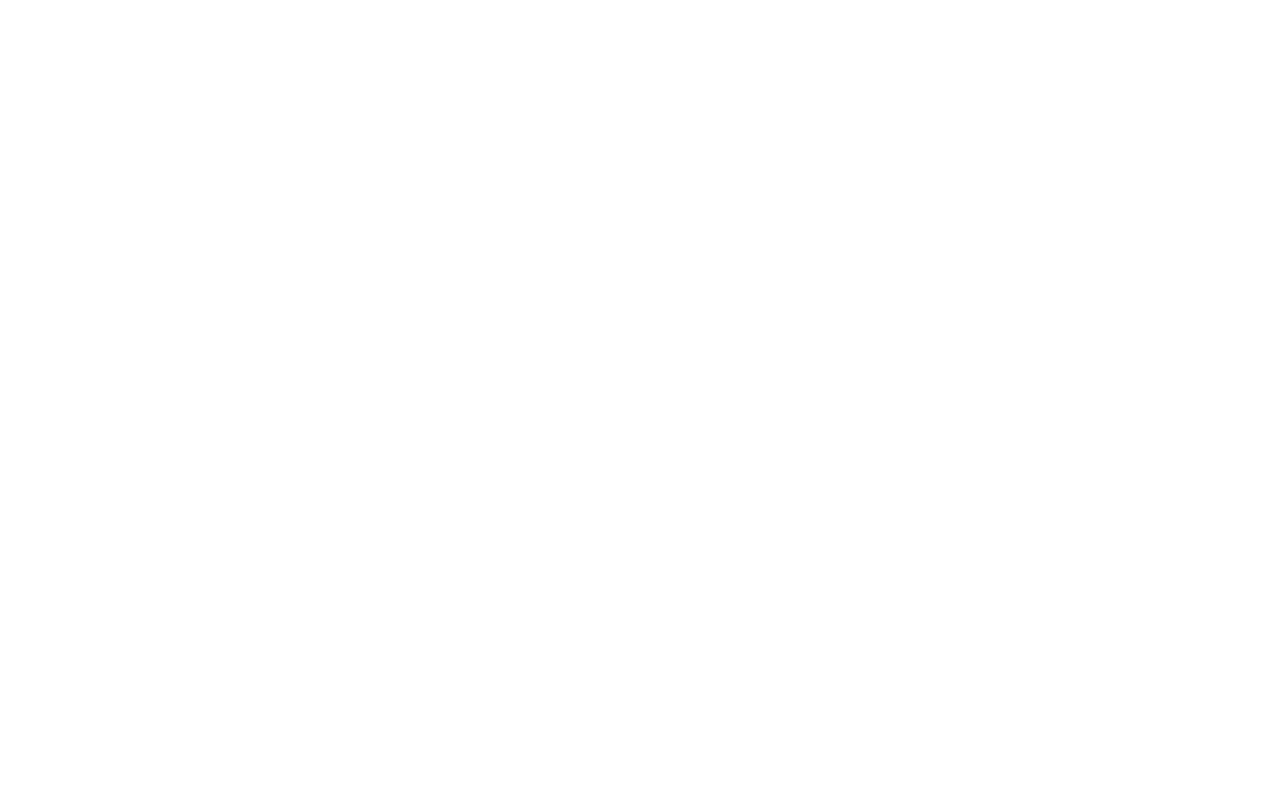
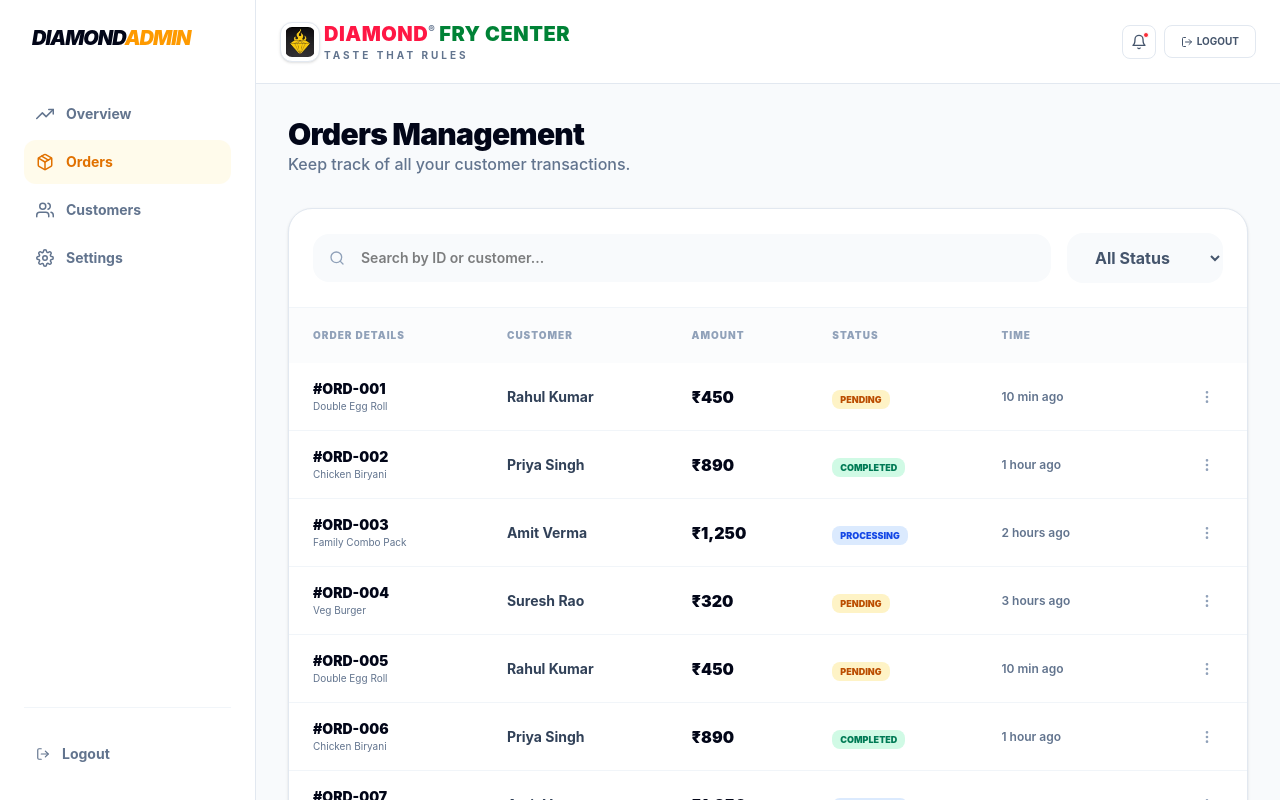
Before and after one commit to Khalid0226/food-delivery-web, a React app: page /admin/orders in a window 1280 px wide. Before the commit this address had no page. Built offline with nearby package versions, Linux system fonts and the light colour scheme; the HTML template or start-up script is replaced by a standard one.

Commit message:
new features

```diff
--- a/src/App.jsx
+++ b/src/App.jsx
@@ -15,6 +15,7 @@
 import OrderDetails from './modules/customer/pages/OrderDetails';
 
 import AdminDashboard from './modules/admin/AdminDashboard';
+import Orders from './modules/admin/Orders';
 
 function App() {
   return (
@@ -41,6 +42,7 @@
 
           {/* admin */}
           <Route path="/admin/dashboard" element={<AdminDashboard />} />
+          <Route path='/admin/orders' element={<Orders />}></Route>
         </Routes>
       </Layout>
     </BrowserRouter>
--- a/src/components/admin_layout/AdminSidebar.jsx
+++ b/src/components/admin_layout/AdminSidebar.jsx
@@ -1,10 +1,10 @@
 import React from 'react';
+import { NavLink } from 'react-router-dom';
 import { FiPackage, FiUsers, FiTrendingUp, FiSettings, FiLogOut } from 'react-icons/fi';
 
 export default function AdminSidebar() {
   return (
-    // Sidebar background ko white/light gray rakha hai taaki main layout ke saath match kare
-    <aside className="w-64 bg-white border-r border-slate-200 p-6 flex flex-col h-screen fixed top-0 left-0">
+    <aside className="w-64 bg-white border-r border-slate-200 p-6 flex flex-col h-screen fixed top-0 left-0 z-40">
 
       {/* Brand */}
       <div className="mb-10 px-2">
@@ -15,10 +15,10 @@
 
       {/* Navigation */}
       <nav className="flex-1 space-y-1">
-        <NavItem icon={<FiTrendingUp />} label="Overview" active />
-        <NavItem icon={<FiPackage />} label="Orders" />
-        <NavItem icon={<FiUsers />} label="Customers" />
-        <NavItem icon={<FiSettings />} label="Settings" />
+        <NavItem to="/admin/dashboard" icon={<FiTrendingUp />} label="Overview" />
+        <NavItem to="/admin/orders" icon={<FiPackage />} label="Orders" />
+        <NavItem to="/admin/customers" icon={<FiUsers />} label="Customers" />
+        <NavItem to="/admin/settings" icon={<FiSettings />} label="Settings" />
       </nav>
 
       {/* Logout Footer */}
@@ -31,15 +31,20 @@
   );
 }
 
-function NavItem({ icon, label, active }) {
+function NavItem({ to, icon, label }) {
   return (
-    <div className={`flex items-center gap-3 p-3 rounded-xl cursor-pointer font-bold transition-all duration-200 ${
-        active
-          ? 'bg-amber-50 text-amber-600'
-          : 'text-slate-500 hover:bg-slate-50 hover:text-slate-900'
-      }`}>
+    <NavLink
+      to={to}
+      className={({ isActive }) =>
+        `flex items-center gap-3 p-3 rounded-xl font-bold transition-all duration-200 text-sm ${
+          isActive
+            ? 'bg-amber-50 text-amber-600'
+            : 'text-slate-500 hover:bg-slate-50 hover:text-slate-900'
+        }`
+      }
+    >
       <span className="text-lg">{icon}</span>
-      <span className="text-sm">{label}</span>
-    </div>
+      <span>{label}</span>
+    </NavLink>
   );
 }
--- /dev/null
+++ b/src/modules/admin/Orders.jsx
@@ -0,0 +1,125 @@
+import React, { useState } from 'react';
+import { FiSearch, FiMoreVertical } from 'react-icons/fi';
+import AdminLayout from "../../components/admin_layout/AdminLayout";
+import AdminHeader from "../../components/admin_layout/AdminHeader";
+
+export default function Orders() {
+  const [searchTerm, setSearchTerm] = useState("");
+  const [statusFilter, setStatusFilter] = useState("All");
+  const [currentPage, setCurrentPage] = useState(1);
+  const itemsPerPage = 10;
+
+  const [orders] = useState([
+    { id: '#ORD-001', customer: 'Rahul Kumar', total: '₹450', status: 'Pending', item: 'Double Egg Roll', time: '10 min ago' },
+    { id: '#ORD-002', customer: 'Priya Singh', total: '₹890', status: 'Completed', item: 'Chicken Biryani', time: '1 hour ago' },
+    { id: '#ORD-003', customer: 'Amit Verma', total: '₹1,250', status: 'Processing', item: 'Family Combo Pack', time: '2 hours ago' },
+    { id: '#ORD-004', customer: 'Suresh Rao', total: '₹320', status: 'Pending', item: 'Veg Burger', time: '3 hours ago' },
+    { id: '#ORD-005', customer: 'Rahul Kumar', total: '₹450', status: 'Pending', item: 'Double Egg Roll', time: '10 min ago' },
+    { id: '#ORD-006', customer: 'Priya Singh', total: '₹890', status: 'Completed', item: 'Chicken Biryani', time: '1 hour ago' },
+    { id: '#ORD-007', customer: 'Amit Verma', total: '₹1,250', status: 'Processing', item: 'Family Combo Pack', time: '2 hours ago' },
+    { id: '#ORD-008', customer: 'Suresh Rao', total: '₹320', status: 'Pending', item: 'Veg Burger', time: '3 hours ago' },
+    { id: '#ORD-009', customer: 'Rahul Kumar', total: '₹450', status: 'Pending', item: 'Double Egg Roll', time: '10 min ago' },
+    { id: '#ORD-010', customer: 'Priya Singh', total: '₹890', status: 'Completed', item: 'Chicken Biryani', time: '1 hour ago' },
+    { id: '#ORD-011', customer: 'Amit Verma', total: '₹1,250', status: 'Processing', item: 'Family Combo Pack', time: '2 hours ago' },
+    { id: '#ORD-012', customer: 'Suresh Rao', total: '₹320', status: 'Pending', item: 'Veg Burger', time: '3 hours ago' },
+    { id: '#ORD-013', customer: 'Rahul Kumar', total: '₹450', status: 'Pending', item: 'Double Egg Roll', time: '10 min ago' },
+    { id: '#ORD-014', customer: 'Priya Singh', total: '₹890', status: 'Completed', item: 'Chicken Biryani', time: '1 hour ago' },
+    { id: '#ORD-015', customer: 'Amit Verma', total: '₹1,250', status: 'Processing', item: 'Family Combo Pack', time: '2 hours ago' },
+    { id: '#ORD-016', customer: 'Suresh Rao', total: '₹320', status: 'Pending', item: 'Veg Burger', time: '3 hours ago' },
+  ]);
+
+  const filteredOrders = orders.filter((order) => {
+    const matchesSearch = order.customer.toLowerCase().includes(searchTerm.toLowerCase()) ||
+                          order.id.toLowerCase().includes(searchTerm.toLowerCase());
+    const matchesStatus = statusFilter === "All" || order.status === statusFilter;
+    return matchesSearch && matchesStatus;
+  });
+
+  const indexOfLastItem = currentPage * itemsPerPage;
+  const indexOfFirstItem = indexOfLastItem - itemsPerPage;
+  const currentOrders = filteredOrders.slice(indexOfFirstItem, indexOfLastItem);
+  const totalPages = Math.ceil(filteredOrders.length / itemsPerPage);
+
+  return (
+    <AdminLayout>
+      <AdminHeader />
+      <div className="max-w-7xl mx-auto px-4 md:px-8 py-8">
+        <div className="mb-8">
+            <h1 className="text-3xl font-black text-slate-950 tracking-tight">Orders Management</h1>
+            <p className="text-slate-500 font-medium">Keep track of all your customer transactions.</p>
+        </div>
+
+        <div className="bg-white rounded-3xl border border-slate-200 shadow-sm overflow-hidden">
+          <div className="p-6 border-b border-slate-100 flex flex-col md:flex-row gap-4 items-center">
+             <div className="relative flex-1 w-full">
+                <FiSearch className="absolute left-4 top-4 text-slate-400" />
+                <input
+                  className="w-full pl-12 pr-4 py-3.5 bg-slate-50 border-none rounded-2xl text-sm font-semibold focus:ring-2 focus:ring-amber-500 transition-all outline-none"
+                  placeholder="Search by ID or customer..."
+                  onChange={(e) => { setSearchTerm(e.target.value); setCurrentPage(1); }}
+                />
+             </div>
+             <select
+               className="w-full md:w-auto px-6 py-3.5 bg-slate-50 border-none rounded-2xl font-bold text-slate-600 focus:outline-none cursor-pointer hover:bg-slate-100 transition-all"
+               onChange={(e) => { setStatusFilter(e.target.value); setCurrentPage(1); }}
+             >
+               <option value="All">All Status</option>
+               <option value="Pending">Pending</option>
+               <option value="Processing">Processing</option>
+               <option value="Completed">Completed</option>
+             </select>
+          </div>
+
+          <div className="overflow-x-auto">
+            <table className="w-full text-left border-collapse">
+              <thead>
+                <tr className="bg-slate-50/50">
+                  <th className="px-6 py-5 text-[10px] font-black text-slate-400 uppercase tracking-widest">Order Details</th>
+                  <th className="px-6 py-5 text-[10px] font-black text-slate-400 uppercase tracking-widest">Customer</th>
+                  <th className="px-6 py-5 text-[10px] font-black text-slate-400 uppercase tracking-widest hidden md:table-cell">Amount</th>
+                  <th className="px-6 py-5 text-[10px] font-black text-slate-400 uppercase tracking-widest">Status</th>
+                  <th className="px-6 py-5 text-[10px] font-black text-slate-400 uppercase tracking-widest hidden md:table-cell">Time</th>
+                  <th className="px-6 py-5 text-[10px] font-black text-slate-400 uppercase tracking-widest"></th>
+                </tr>
+              </thead>
+              <tbody className="divide-y divide-slate-100">
+                {currentOrders.length > 0 ? (
+                  currentOrders.map((order) => (
+                    <tr key={order.id} className="hover:bg-amber-50/30 transition-all">
+                      <td className="px-6 py-4">
+                        <p className="font-black text-slate-950 text-sm">{order.id}</p>
+                        <p className="text-[10px] text-slate-500">{order.item}</p>
+                      </td>
+                      <td className="px-6 py-4 font-bold text-slate-700 text-sm">{order.customer}</td>
+                      <td className="px-6 py-4 hidden md:table-cell font-black text-slate-950">{order.total}</td>
+                      <td className="px-6 py-4">
+                        <span className={`px-2 py-1 rounded-lg text-[9px] font-black uppercase ${
+                          order.status === 'Pending' ? 'bg-amber-100 text-amber-700' :
+                          order.status === 'Completed' ? 'bg-emerald-100 text-emerald-700' : 'bg-blue-100 text-blue-700'
+                        }`}>
+                          {order.status}
+                        </span>
+                      </td>
+                      <td className="px-6 py-4 hidden md:table-cell text-xs font-semibold text-slate-500">{order.time}</td>
+                      <td className="px-6 py-4 text-right"><button className="p-2 hover:bg-slate-200 rounded-lg text-slate-400"><FiMoreVertical /></button></td>
+                    </tr>
+                  ))
+                ) : (
+                  <tr><td colSpan="6" className="text-center py-12 text-slate-400 font-bold">No orders found.</td></tr>
+                )}
+              </tbody>
+            </table>
+          </div>
+
+          <div className="px-8 py-4 bg-slate-50/50 border-t border-slate-100 flex justify-between items-center">
+            <p className="text-[11px] font-black text-slate-400 uppercase tracking-widest">Page {currentPage} of {totalPages || 1}</p>
+            <div className="flex gap-2">
+               <button disabled={currentPage === 1} onClick={() => setCurrentPage(prev => prev - 1)} className="px-4 py-2 bg-white border rounded-xl text-xs font-bold hover:bg-slate-100 disabled:opacity-50">Prev</button>
+               <button disabled={currentPage === totalPages} onClick={() => setCurrentPage(prev => prev + 1)} className="px-4 py-2 bg-white border rounded-xl text-xs font-bold hover:bg-slate-100 disabled:opacity-50">Next</button>
+            </div>
+          </div>
+        </div>
+      </div>
+    </AdminLayout>
+  );
+}
```
